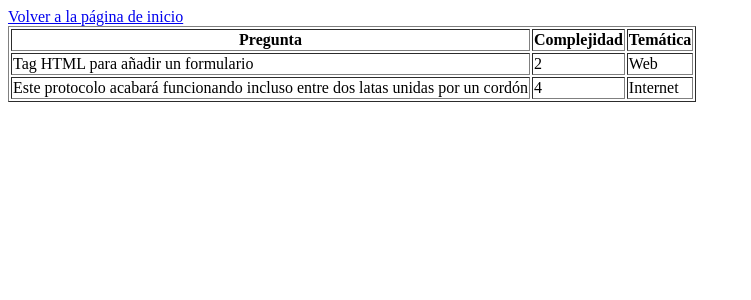
After one commit to AleXrs24/SistemasWeb, a PHP site: page /VerPreguntasXML.php in a window 1280 px wide. The commit adds this page. Shown: the top 300 px of the page, without its empty margins (0-751 px from the left). Run offline with PHP 8.4, Linux system fonts and the light colour scheme.

Commit message:
Parte obligatoria del laboratorio XML

```diff
--- /dev/null
+++ b/VerPreguntasXML.php
@@ -0,0 +1,23 @@
+<?php
+	$xml = simplexml_load_file('preguntas.xml');
+	echo '<table border=1><tr><th> Pregunta </th><th> Complejidad </th><th> Temática </th></tr>';
+
+	foreach ($xml->assessmentItem as $pregunta):
+
+		$textopregunta = $pregunta->itemBody->p;
+		$complejidad = $pregunta->attributes()->complexity;
+		$tema = $pregunta->attributes()->subject;
+
+		echo '<tr><td>' .$textopregunta. '</td><td>' .$complejidad. '</td><td>' .$tema. '</td></tr>';
+
+	endforeach;
+?>
+
+<html>
+	<head>
+	    <meta name="tipo_contenido" content="text/html;" http-equiv="content-type" charset="utf-8">
+		<title>Ver preguntas XML</title>
+	</head>
+
+		<a href="layout.html">Volver a la página de inicio</a><br>
+</html>
--- a/layout.html
+++ b/layout.html
@@ -25,6 +25,7 @@
 		<span><a href='layout.html'>Inicio</a></spam>
 		<span><a href='quizes'>Preguntas</a></spam>
 		<span><a href='verPreguntas.php'>Ver preguntas</a></span>
+		<span><a href='VerPreguntasXML.php'>Ver preguntas XML</a></span>
 		<span><a href='creditos.html'>Créditos</a></spam>
 	</nav>
     <section class="main" id="s1">
--- /dev/null
+++ b/preguntas.xml
@@ -0,0 +1,24 @@
+<?xml version="1.0" encoding="UTF-8"?>
+<assessmentItems>
+	<assessmentItem complexity="2" subject="Web">
+		<itemBody>
+			<p>Tag HTML para añadir un formulario</p>
+		</itemBody>
+		<correctResponse>
+			<value>
+				FORM
+			</value>
+		</correctResponse>
+	</assessmentItem>
+		<assessmentItem complexity="4" subject="Internet">
+		<itemBody>
+			<p>Este protocolo acabará funcionando
+			incluso entre dos latas unidas por un cordón</p>
+		</itemBody>
+		<correctResponse>
+			<value>
+				TCP/IP
+			</value>
+		</correctResponse>
+	</assessmentItem>
+</assessmentItems>
--- a/registrar.php
+++ b/registrar.php
@@ -1,7 +1,7 @@
 <?php
-	mysql_connect("localhost","root","roo") or die(mysql_error());
+	mysql_connect("localhost","root","root") or die(mysql_error());
 	mysql_select_db("Quiz") or die(mysql_error());
-	$email = $_POST[email];
+	$email = $_POST['email'];
 	$expr = '/^[a-zA-Z]+[0-9]{3}@ikasle.ehu.(es|eus)$/';
 	$verf = filter_var($email, FILTER_VALIDATE_REGEXP, array("options"=>array("regexp"=>"/^[a-zA-Z]+[0-9]{3}@ikasle.ehu.(es|eus)$/")));
 	if ($verf == false) {
```
Also changed, not shown: InsertarPregunta.php (+21 -1 lines), login.php (line endings or trailing spaces).
